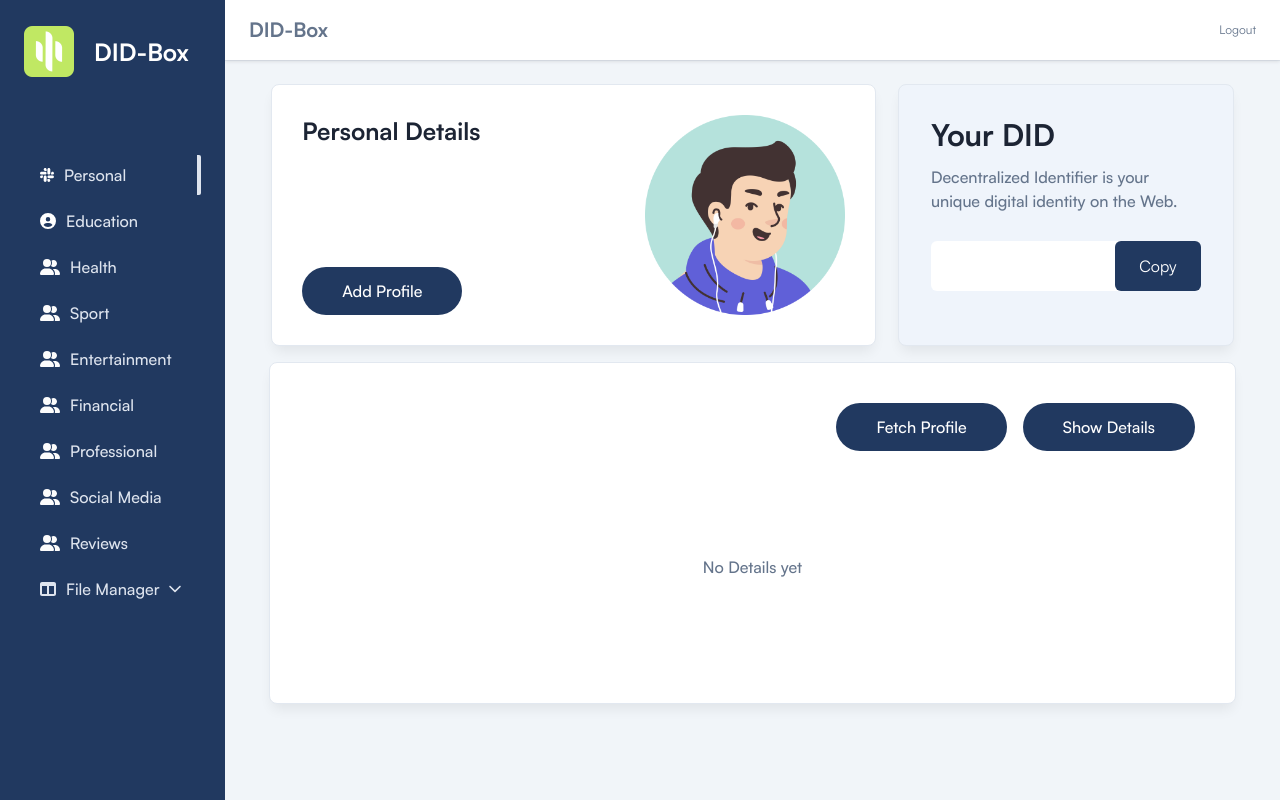
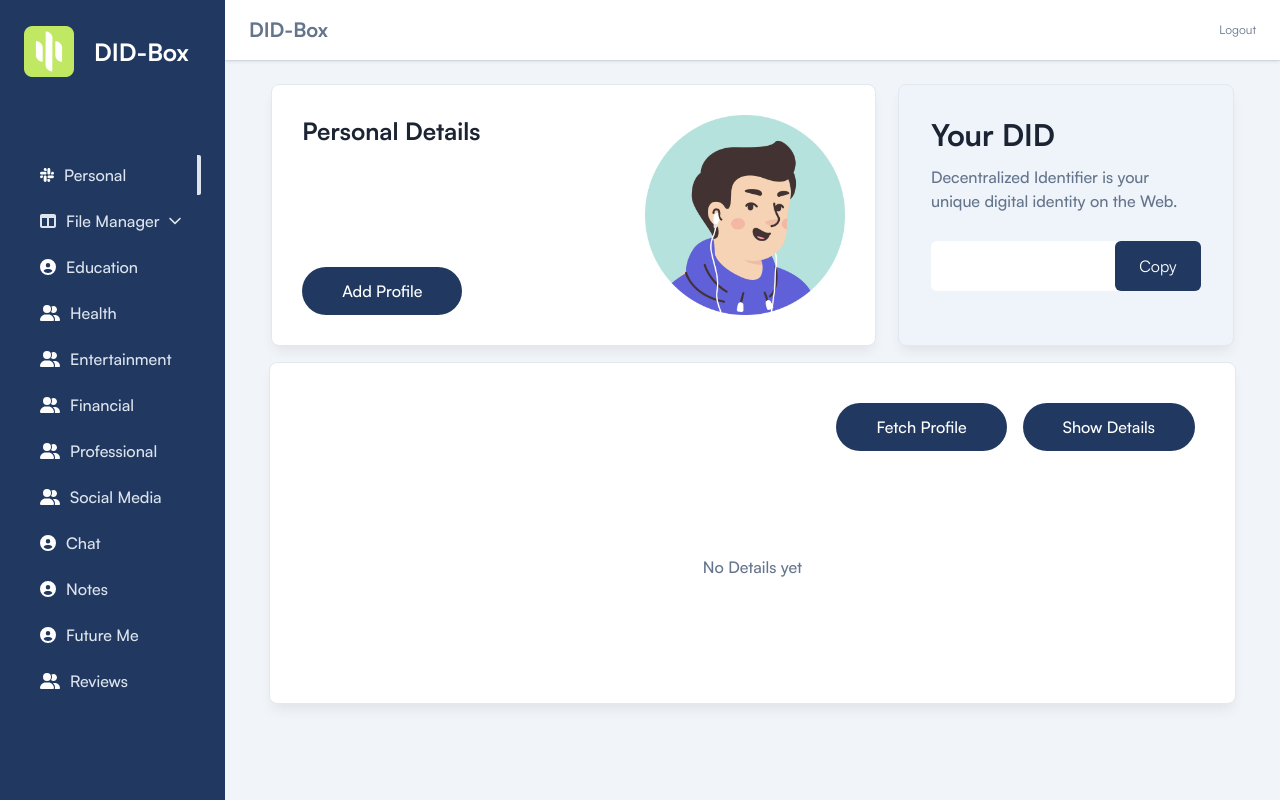
Before and after one commit to Mcnoble1/DID-box, a React (Vite) app: page /dashboard in a window 1280 px wide. Built offline with nearby package versions, Linux system fonts and the light colour scheme.

Commit message:
feat: chat and notes :octocat:

```diff
--- a/src/components/Sidebar.tsx
+++ b/src/components/Sidebar.tsx
@@ -25,7 +25,6 @@ const Sidebar = ({ sidebarOpen, setSidebarOpen }: SidebarProps) => {
     storedSidebarExpanded === null ? false : storedSidebarExpanded === 'true'
   );
 
-  // close on click outside
   useEffect(() => {
     const clickHandler = ({ target }: MouseEvent) => {
       if (!sidebar.current || !trigger.current) return;
@@ -41,7 +40,6 @@ const Sidebar = ({ sidebarOpen, setSidebarOpen }: SidebarProps) => {
     return () => document.removeEventListener('click', clickHandler);
   });
 
-  // close if the esc key is pressed
   useEffect(() => {
     const keyHandler = ({ keyCode }: KeyboardEvent) => {
       if (!sidebarOpen || keyCode !== 27) return;
@@ -67,7 +65,6 @@ const Sidebar = ({ sidebarOpen, setSidebarOpen }: SidebarProps) => {
         sidebarOpen ? 'translate-x-0' : '-translate-x-full'
       }`}
     >
-      {/* <!-- SIDEBAR HEADER --> */}
       <div className="flex items-center justify-between gap-2 px-6 py-5.5 lg:py-6.5">
         <NavLink to="/dashboard" className="flex flex-row justify-between">
           <img src={Logo} alt="Logo" height={50} width={50} className='mr-5' />
@@ -99,16 +96,13 @@ const Sidebar = ({ sidebarOpen, setSidebarOpen }: SidebarProps) => {
           </svg>
         </button>
       </div>
-      {/* <!-- SIDEBAR HEADER --> */}
 
       <div className="no-scrollbar flex flex-col overflow-y-auto duration-300 ease-linear">
-        {/* <!-- Sidebar Menu --> */}
         <nav className="mt-5 py-4 px-4 lg:mt-9 lg:px-6">
-          {/* <!-- Menu Group --> */}
           <div>
             <ul className="mb-6 flex flex-col gap-1.5">
 
-             {/* <!-- Menu Item Dashboard --> */}
+
              <li>
                 <NavLink
                   to="/dashboard"
@@ -120,116 +114,7 @@ const Sidebar = ({ sidebarOpen, setSidebarOpen }: SidebarProps) => {
                   Personal
                 </NavLink>
               </li>
-              {/* <!-- Menu Item Dashboard --> */}
 
-              {/* <!-- Menu Item Workers --> */}
-              <li>
-                <NavLink
-                  to="/education"
-                  className={`group relative flex items-center gap-2.5 rounded-sm py-2 px-4 font-medium text-bodydark1 duration-300 ease-in-out hover:border-r-4 dark:hover:bg-meta-4 ${
-                    pathname.includes('education') && 'border-r-4 dark:bg-meta-4'
-                  }`}
-                >
-                  <FontAwesomeIcon icon={faCircleUser} style={{color: "#ffffff",}} />
-                 Education
-                </NavLink>
-              </li>
-              {/* <!-- Menu Item Workers --> */}
-
-              {/* <!-- Menu Item Customers --> */}
-              <li>
-                <NavLink
-                  to="/health"
-                  className={`group relative flex items-center gap-2.5 rounded-sm py-2 px-4 font-medium text-bodydark1 duration-300 ease-in-out hover:border-r-4 border-fuchsia-600 dark:hover:bg-meta-4 ${
-                    pathname.includes('health') &&
-                    'border-r-4 dark:bg-meta-4'
-                  }`}
-                >
-                  <FontAwesomeIcon icon={faUserGroup} style={{color: "#fcfcfc",}} />
-                  Health
-                </NavLink>
-              </li>
-
-              <li>
-                <NavLink
-                  to="/sport"
-                  className={`group relative flex items-center gap-2.5 rounded-sm py-2 px-4 font-medium text-bodydark1 duration-300 ease-in-out hover:border-r-4 border-fuchsia-600 dark:hover:bg-meta-4 ${
-                    pathname.includes('sport') &&
-                    'border-r-4 dark:bg-meta-4'
-                  }`}
-                >
-                  <FontAwesomeIcon icon={faUserGroup} style={{color: "#fcfcfc",}} />
-                  Sport
-                </NavLink>
-              </li>
-
-              <li>
-                <NavLink
-                  to="/entertainment"
-                  className={`group relative flex items-center gap-2.5 rounded-sm py-2 px-4 font-medium text-bodydark1 duration-300 ease-in-out hover:border-r-4 border-fuchsia-600 dark:hover:bg-meta-4 ${
-                    pathname.includes('entertainment') &&
-                    'border-r-4 dark:bg-meta-4'
-                  }`}
-                >
-                  <FontAwesomeIcon icon={faUserGroup} style={{color: "#fcfcfc",}} />
-                 Entertainment
-                </NavLink>
-              </li>
-
-              <li>
-                <NavLink
-                  to="/financial"
-                  className={`group relative flex items-center gap-2.5 rounded-sm py-2 px-4 font-medium text-bodydark1 duration-300 ease-in-out hover:border-r-4 border-fuchsia-600 dark:hover:bg-meta-4 ${
-                    pathname.includes('financial') &&
-                    'border-r-4 dark:bg-meta-4'
-                  }`}
-                >
-                  <FontAwesomeIcon icon={faUserGroup} style={{color: "#fcfcfc",}} />
-                  Financial
-                </NavLink>
-              </li>
-
-              <li>
-                <NavLink
-                  to="/professional"
-                  className={`group relative flex items-center gap-2.5 rounded-sm py-2 px-4 font-medium text-bodydark1 duration-300 ease-in-out hover:border-r-4 border-fuchsia-600 dark:hover:bg-meta-4 ${
-                    pathname.includes('professional') &&
-                    'border-r-4 dark:bg-meta-4'
-                  }`}
-                >
-                  <FontAwesomeIcon icon={faUserGroup} style={{color: "#fcfcfc",}} />
-                  Professional
-                </NavLink>
-              </li>
-
-              <li>
-                <NavLink
-                  to="/social"
-                  className={`group relative flex items-center gap-2.5 rounded-sm py-2 px-4 font-medium text-bodydark1 duration-300 ease-in-out hover:border-r-4 border-fuchsia-600 dark:hover:bg-meta-4 ${
-                    pathname.includes('social') &&
-                    'border-r-4 dark:bg-meta-4'
-                  }`}
-                >
-                  <FontAwesomeIcon icon={faUserGroup} style={{color: "#fcfcfc",}} />
-                 Social Media
-                </NavLink>
-              </li>
-
-              <li>
-                <NavLink
-                  to="/customers"
-                  className={`group relative flex items-center gap-2.5 rounded-sm py-2 px-4 font-medium text-bodydark1 duration-300 ease-in-out hover:border-r-4 border-fuchsia-600 dark:hover:bg-meta-4 ${
-                    pathname.includes('customers') &&
-                    'border-r-4 dark:bg-meta-4'
-                  }`}
-                >
-                  <FontAwesomeIcon icon={faUserGroup} style={{color: "#fcfcfc",}} />
-                 Reviews
-                </NavLink>
-              </li>
-              {/* <!-- Menu Item Customerss --> */}
-
-              {/* <!-- Menu Item Categories --> */}
               <SidebarLinkGroup
                 activeCondition={
                   pathname === '/categories' || pathname.includes('categories')
@@ -322,8 +207,132 @@ const Sidebar = ({ sidebarOpen, setSidebarOpen }: SidebarProps) => {
                   );
                 }}
               </SidebarLinkGroup>
-              {/* <!-- Menu Item Categories --> */}
 
+              <li>
+                <NavLink
+                  to="/education"
+                  className={`group relative flex items-center gap-2.5 rounded-sm py-2 px-4 font-medium text-bodydark1 duration-300 ease-in-out hover:border-r-4 dark:hover:bg-meta-4 ${
+                    pathname.includes('education') && 'border-r-4 dark:bg-meta-4'
+                  }`}
+                >
+                  <FontAwesomeIcon icon={faCircleUser} style={{color: "#ffffff",}} />
+                 Education
+                </NavLink>
+              </li>
+
+              <li>
+                <NavLink
+                  to="/health"
+                  className={`group relative flex items-center gap-2.5 rounded-sm py-2 px-4 font-medium text-bodydark1 duration-300 ease-in-out hover:border-r-4 border-fuchsia-600 dark:hover:bg-meta-4 ${
+                    pathname.includes('health') &&
+                    'border-r-4 dark:bg-meta-4'
+                  }`}
+                >
+                  <FontAwesomeIcon icon={faUserGroup} style={{color: "#fcfcfc",}} />
+                  Health
+                </NavLink>
+              </li>
+
+              <li>
+                <NavLink
+                  to="/entertainment"
+                  className={`group relative flex items-center gap-2.5 rounded-sm py-2 px-4 font-medium text-bodydark1 duration-300 ease-in-out hover:border-r-4 border-fuchsia-600 dark:hover:bg-meta-4 ${
+                    pathname.includes('entertainment') &&
+                    'border-r-4 dark:bg-meta-4'
+                  }`}
+                >
+                  <FontAwesomeIcon icon={faUserGroup} style={{color: "#fcfcfc",}} />
+                 Entertainment
+                </NavLink>
+              </li>
+
+              <li>
+                <NavLink
+                  to="/financial"
+                  className={`group relative flex items-center gap-2.5 rounded-sm py-2 px-4 font-medium text-bodydark1 duration-300 ease-in-out hover:border-r-4 border-fuchsia-600 dark:hover:bg-meta-4 ${
+                    pathname.includes('financial') &&
+                    'border-r-4 dark:bg-meta-4'
+                  }`}
+                >
+                  <FontAwesomeIcon icon={faUserGroup} style={{color: "#fcfcfc",}} />
+                  Financial
+                </NavLink>
+              </li>
+
+              <li>
+                <NavLink
+                  to="/professional"
+                  className={`group relative flex items-center gap-2.5 rounded-sm py-2 px-4 font-medium text-bodydark1 duration-300 ease-in-out hover:border-r-4 border-fuchsia-600 dark:hover:bg-meta-4 ${
+                    pathname.includes('professional') &&
+                    'border-r-4 dark:bg-meta-4'
+                  }`}
+                >
+                  <FontAwesomeIcon icon={faUserGroup} style={{color: "#fcfcfc",}} />
+                  Professional
+                </NavLink>
+              </li>
+
+              <li>
+                <NavLink
+                  to="/social"
+                  className={`group relative flex items-center gap-2.5 rounded-sm py-2 px-4 font-medium text-bodydark1 duration-300 ease-in-out hover:border-r-4 border-fuchsia-600 dark:hover:bg-meta-4 ${
+                    pathname.includes('social') &&
+                    'border-r-4 dark:bg-meta-4'
+                  }`}
+                >
+                  <FontAwesomeIcon icon={faUserGroup} style={{color: "#fcfcfc",}} />
+                 Social Media
+                </NavLink>
+              </li>
+
+              <li>
+                <NavLink
+                  to="/education"
+                  className={`group relative flex items-center gap-2.5 rounded-sm py-2 px-4 font-medium text-bodydark1 duration-300 ease-in-out hover:border-r-4 dark:hover:bg-meta-4 ${
+                    pathname.includes('education') && 'border-r-4 dark:bg-meta-4'
+                  }`}
+                >
+                  <FontAwesomeIcon icon={faCircleUser} style={{color: "#ffffff",}} />
+                 Chat
+                </NavLink>
+              </li>
+
+              <li>
+                <NavLink
+                  to="/education"
+                  className={`group relative flex items-center gap-2.5 rounded-sm py-2 px-4 font-medium text-bodydark1 duration-300 ease-in-out hover:border-r-4 dark:hover:bg-meta-4 ${
+                    pathname.includes('education') && 'border-r-4 dark:bg-meta-4'
+                  }`}
+                >
+                  <FontAwesomeIcon icon={faCircleUser} style={{color: "#ffffff",}} />
+                 Notes
+                </NavLink>
+              </li>
+
+              <li>
+                <NavLink
+                  to="/education"
+                  className={`group relative flex items-center gap-2.5 rounded-sm py-2 px-4 font-medium text-bodydark1 duration-300 ease-in-out hover:border-r-4 dark:hover:bg-meta-4 ${
+                    pathname.includes('education') && 'border-r-4 dark:bg-meta-4'
+                  }`}
+                >
+                  <FontAwesomeIcon icon={faCircleUser} style={{color: "#ffffff",}} />
+                 Future Me
+                </NavLink>
+              </li>
+
+              <li>
+                <NavLink
+                  to="/customers"
+                  className={`group relative flex items-center gap-2.5 rounded-sm py-2 px-4 font-medium text-bodydark1 duration-300 ease-in-out hover:border-r-4 border-fuchsia-600 dark:hover:bg-meta-4 ${
+                    pathname.includes('customers') &&
+                    'border-r-4 dark:bg-meta-4'
+                  }`}
+                >
+                  <FontAwesomeIcon icon={faUserGroup} style={{color: "#fcfcfc",}} />
+                 Reviews
+                </NavLink>
+              </li>
             </ul>
           </div>
 
```
